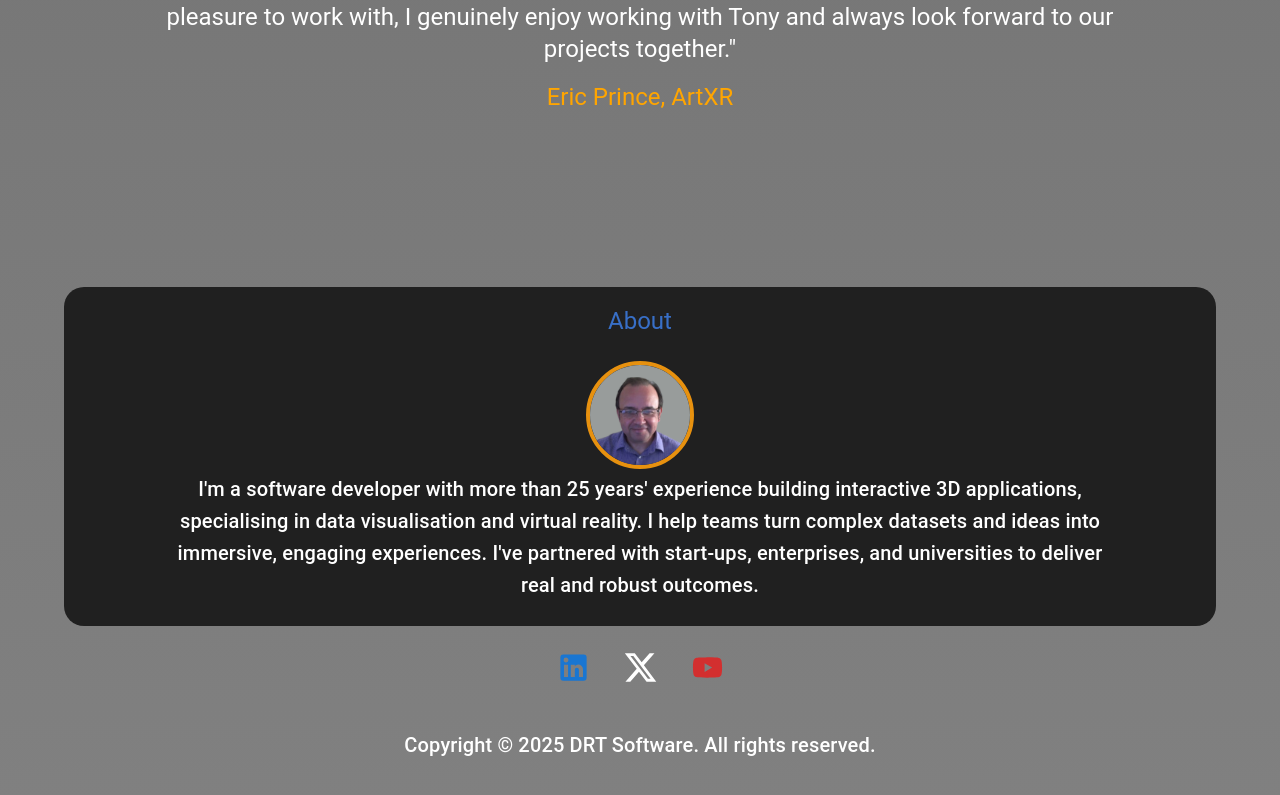
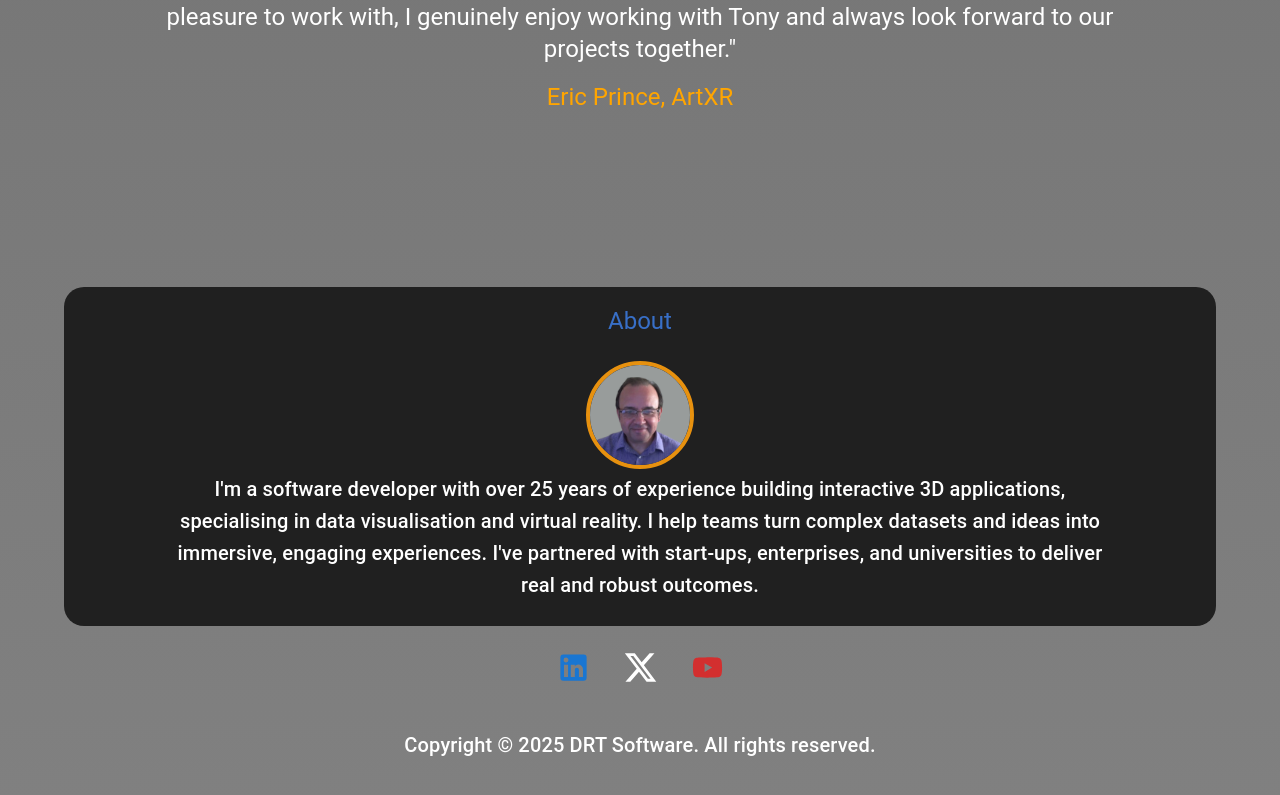
Before and after one commit to DoctorTone/drt_software_ltd, a React (Vite) app: page / in a window 1280 px wide. Shown: the part 7121-7916 px from the top of the page. Built offline with nearby package versions, Linux system fonts and the light colour scheme.

Commit message:
Updated about text and testimonial text colour

```diff
--- a/src/components/About.tsx
+++ b/src/components/About.tsx
@@ -25,12 +25,12 @@ const About = () => {
         <Grid container sx={{ textAlign: "center" }}>
           <Grid size={10} offset={1}>
             <Typography variant="h6">
-              I'm a software developer with more than 25 years' experience
-              building interactive 3D applications, specialising in data
-              visualisation and virtual reality. I help teams turn complex
-              datasets and ideas into immersive, engaging experiences. I've
-              partnered with start-ups, enterprises, and universities to deliver
-              real and robust outcomes.
+              I'm a software developer with over 25 years of experience building
+              interactive 3D applications, specialising in data visualisation
+              and virtual reality. I help teams turn complex datasets and ideas
+              into immersive, engaging experiences. I've partnered with
+              start-ups, enterprises, and universities to deliver real and
+              robust outcomes.
             </Typography>
           </Grid>
         </Grid>
--- a/src/components/Testimonials.tsx
+++ b/src/components/Testimonials.tsx
@@ -60,7 +60,7 @@ const Testimonials = () => {
           <ArrowBackIosIcon onClick={previousTestimonial} />
         </Grid>
         <Grid size={10} sx={{ textAlign: "center" }}>
-          <Typography variant="h5" color="#386fc7" sx={{ mb: 3 }}>
+          <Typography variant="h5" color="#0d18de" sx={{ mb: 3 }}>
             Testimonials
           </Typography>
           <Typography variant="h5" id="testimonial-text" sx={{ mb: 2 }}>
```
Also changed, not shown: 1 other file (tests, documents, lock files or other folders).
